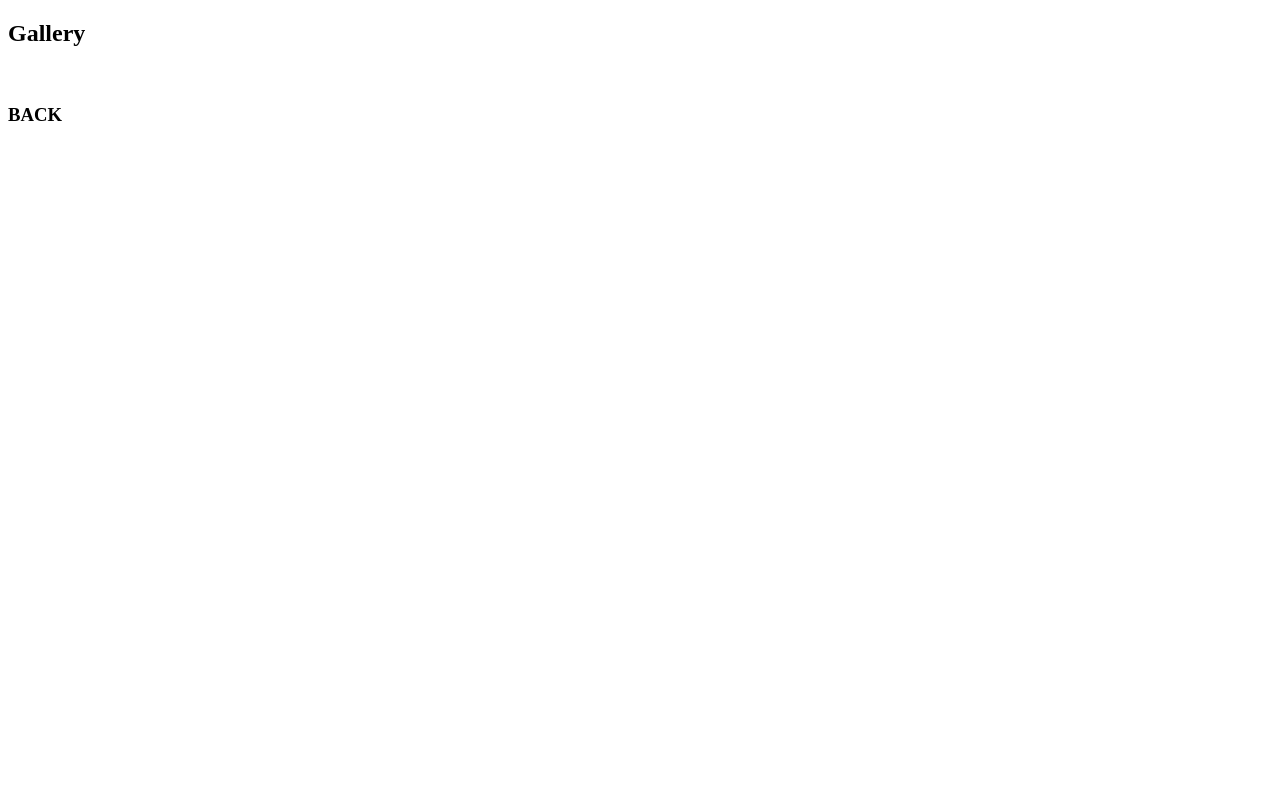
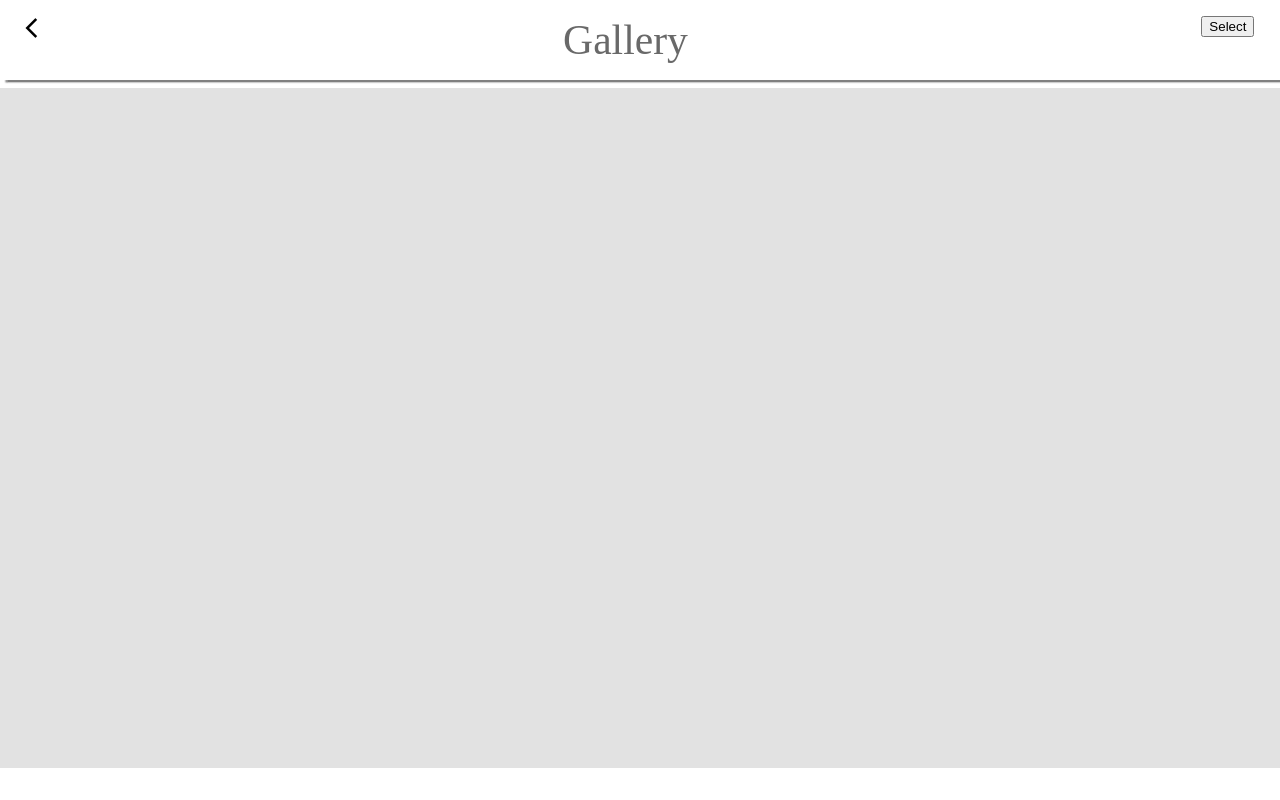
Before and after one commit to thissideaditya/webcam, a PHP site: page /components/gallery/gallery.html in a window 1280 px wide. Before the commit the page is almost empty. Run offline with PHP 8.4, Linux system fonts and the light colour scheme.

Commit message:
:necktie: gallery added

```diff
--- a/components/gallery/gallery.css
+++ b/components/gallery/gallery.css
@@ -1,3 +1,56 @@
+*{
+    box-sizing: border-box;
+}
+
+body{
+    margin: 0;
+    padding: 0;
+    /* background-image: linear-gradient(35deg, rgb(183, 243, 210), rgb(168, 250, 251)); */
+    background-color: white;
+}
+
 .header{
-    text-align: center;
+    width: 100vw;
+    height: 10vh;
+    padding: 1rem 1.6rem 0.6rem 1.6rem;
+    box-shadow: 0.3rem 0.2rem 0.1rem gray;
+    display: flex;
+    justify-content: space-between;
 }
+p{
+    margin: 0%;
+    font-size: 2.6rem;
+    color: rgb(105, 105, 105);
+}
+/* .back{
+    border: none;
+} */
+
+.content{
+    min-width: 100vw;
+    min-height: 85vh;
+    background-color: rgb(226, 226, 226);;
+    display: flex;
+    justify-content: space-evenly;
+    flex-wrap: wrap;
+    margin-top: 0.5rem;
+}
+
+.captured{
+    display: flex;
+    width: 15.2rem;
+    flex-direction: column;
+    border: 0.1rem solid black;
+}
+.data{
+    height: 15rem;
+    width: 15rem;
+}
+.data-2{
+    display: flex;
+    justify-content: space-between;
+}
+
+span:hover{
+
+}
--- a/components/gallery/gallery.html
+++ b/components/gallery/gallery.html
@@ -5,19 +5,57 @@
     <meta http-equiv="X-UA-Compatible" content="IE=edge">
     <meta name="viewport" content="width=device-width, initial-scale=1.0">
     <title>Gallery</title>
+    <link href="https://fonts.googleapis.com/icon?family=Material+Icons"
+      rel="stylesheet">
+      <link rel="stylesheet" href="gallery.css">
 </head>
 <body>
-    <nav class="header">
-        <h1>Gallery</h1>
-    </nav>
-
-    <div class="body">
-
+    <div class="header">
+        <span class="material-icons back">
+            arrow_back_ios
+            </span>
+        <p class="tab-name">Gallery</p>
+        <div class="options--dropdown">
+            <button class="dropBtn">Select</button>
+        </div>
     </div>
 
-    <div class="footer">
-        <img src="" alt="">
-        <h3>BACK</h3>
+    <div class="content">
+        <!-- <div class="captured">
+            <img class="data" src="" alt="content">
+            <div class="data-2">
+                <span class="material-icons">
+                    delete
+                    </span>
+                <span class="material-icons">
+                    arrow_downward
+                    </span>
+            </div>
+        </div>
+
+        <div class="captured">
+            <img class="data" src="" alt="content">
+            <div class="data-2">
+                <span class="material-icons">
+                    delete
+                    </span>
+                <span class="material-icons">
+                    arrow_downward
+                    </span>
+            </div>
+        </div>
+
+        <div class="captured">
+            <img class="data" src="" alt="content">
+            <div class="data-2">
+                <span class="material-icons">
+                    delete
+                    </span>
+                <span class="material-icons">
+                    arrow_downward
+                    </span> -->
+            </div>
+        </div>
     </div>
 </body>
 </html>
```
